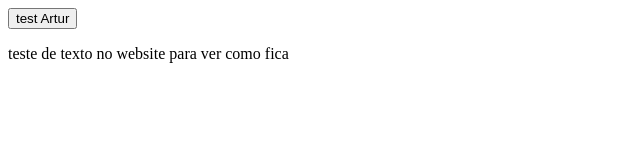
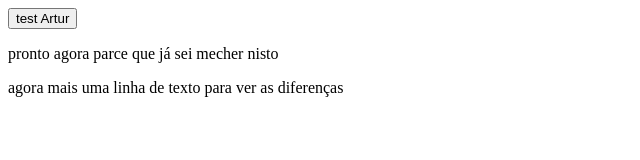
Before and after one commit to Vger0/240319test03, a plain HTML site: page index.html in a window 1280 px wide. Shown: the whole page, without its empty margins (0-640 px from the left). Drawn offline with Linux system fonts and the light colour scheme.

Commit message:
button plus 2p

```diff
--- a/index.html
+++ b/index.html
@@ -2,5 +2,8 @@
   test Artur
 </button>
 <p>
-  teste de texto no website para ver como fica
+  pronto agora parce que já sei mecher nisto
 </p>
+<p>
+  agora mais uma linha de texto para ver as diferenças
+</p>
```
